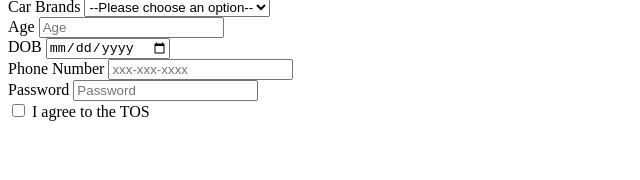
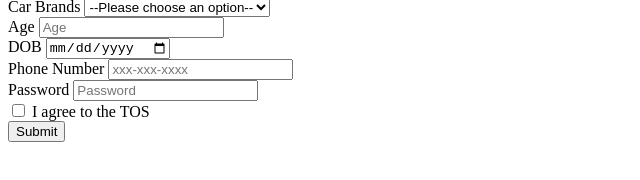
Before and after one commit to acciojob/signup-form-car-rishikeshghemud, a website: page main.html in a window 1280 px wide. Shown: the part 72-252 px from the top of the page, without its empty margins (0-640 px from the left). Drawn offline with Linux system fonts and the light colour scheme.

Commit message:
created a submission

```diff
--- a/main.html
+++ b/main.html
@@ -48,7 +48,9 @@
 
 			<input type="checkbox" required id="tos">
 			<label for="tos">I agree to the TOS</label>
+			<br>
 
+			<input type="submit" value="Submit">
 		</form>
 	</main>
 
```
